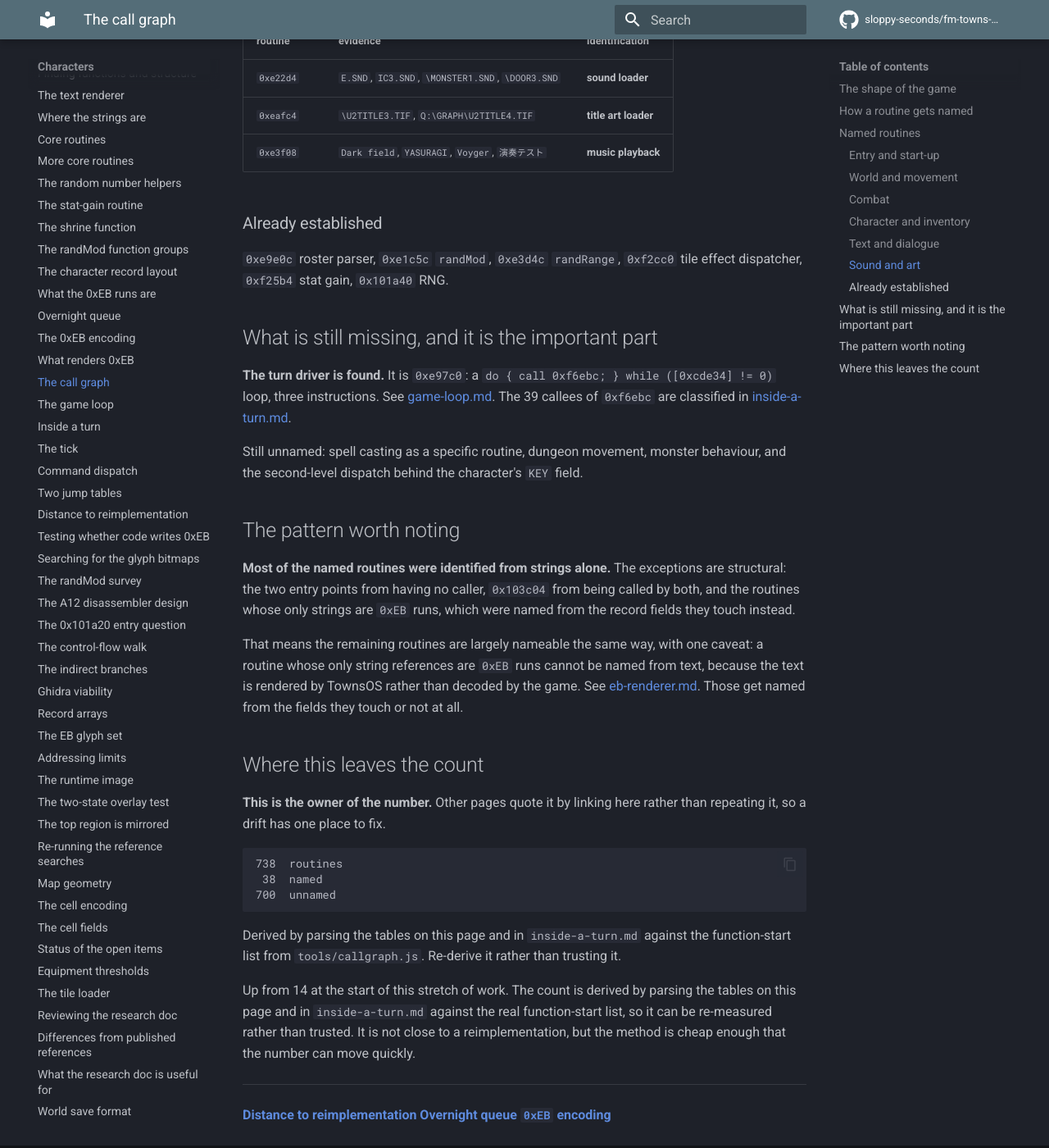
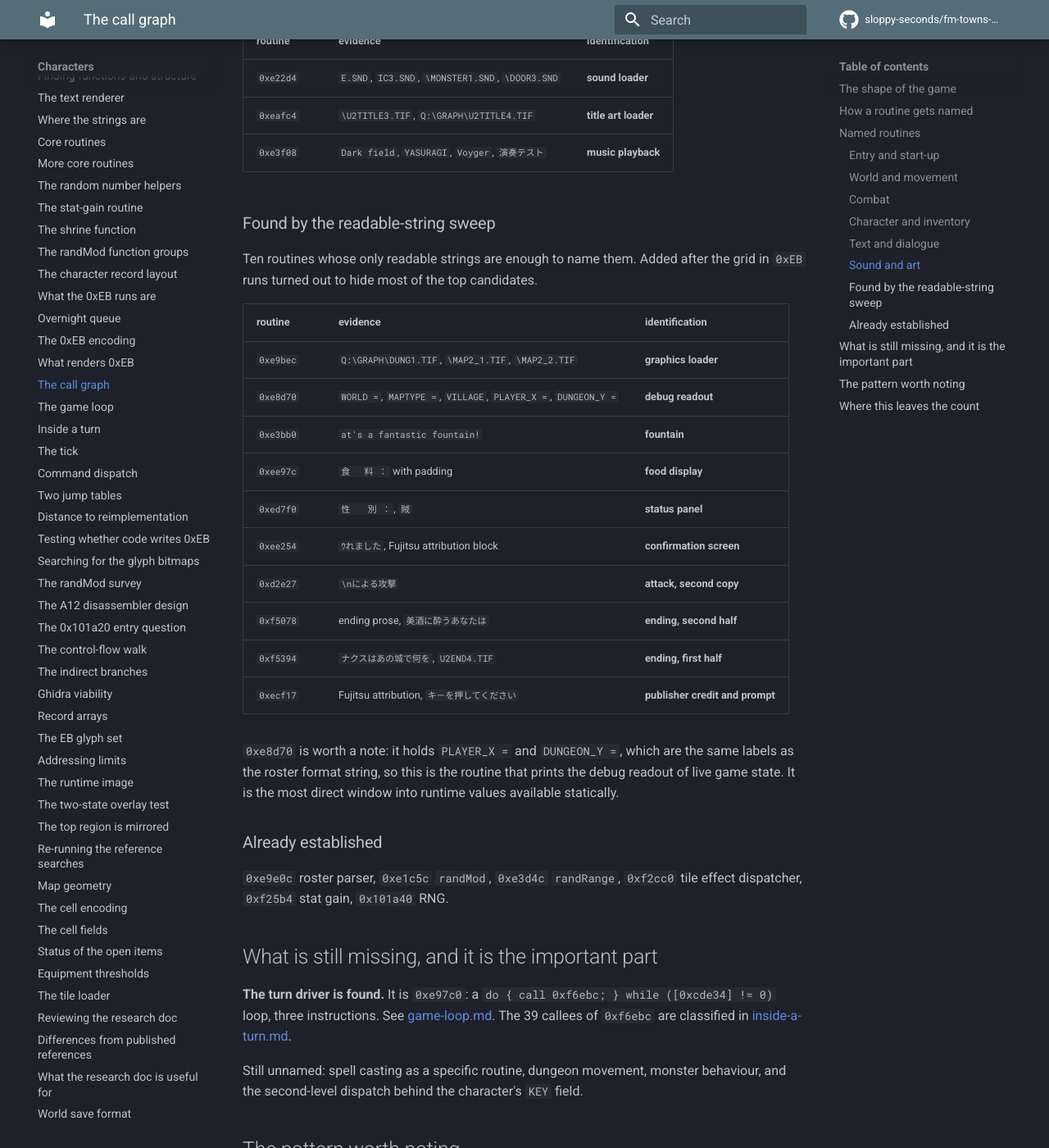
Before and after one commit to sloppy-seconds/fm-towns-ultima, an MkDocs documentation site: the page built from docs/call-graph.md, in a window 1280 px wide and 1400 px high, scrolled down 2835 px. Shown: the whole window at 82% size. Built offline with MkDocs 1.6.1 and Material for MkDocs 9.7.7, drawn with Linux system fonts in a browser that asks for light colours; comment, search, counter and statistics services are not loaded; some of the changed text lies outside the part shown.

Commit message:
Work item 1a and measure the ceiling for naming by string reference
Item 1a said "name every routine with at least one readable string reference". Working it measured what that
ceiling actually is, which the item did not know.

THE CEILING, measured. Every one of the 738 function starts was scanned for push imm32 and mov r32,imm32
pointing at printable data that is not an 0xEB run. 93 of 738 qualify. The other 645 have no readable text at
all, so they cannot be named this way and no further sweeping will change that. That number is the answer to
the item's acceptance criterion, and it was not known before.

TEN NAMED, taking the count from 38 to 48. The ten were hidden because fnstrings.js --top ranks by total
string count and the top of that list is dominated by 0xEB runs, which cannot be read. Filtering to readable
strings only surfaced a different set:

  0xe9bec  graphics loader, on Q:\GRAPH\DUNG1.TIF and \MAP2_1.TIF and \MAP2_2.TIF
  0xe8d70  DEBUG READOUT, on WORLD = and MAPTYPE = and VILLAGE and PLAYER_X = and DUNGEON_Y = and DUNGEON_Y
  0xe3bb0  fountain, on "at's a fantastic fountain!"
  0xee97c  food display, on 食  料 ：
  0xed7f0  status panel, on 性　　別 ：
  0xee254  confirmation screen, on ｳれました with the Fujitsu attribution block
  0xd2e27  attack, a second copy, on \nによる攻撃
  0xf5078  ending, second half, on the prose 美酒に酔うあなたは
  0xf5394  ending, first half, on ナクスはあの城で何を and U2END4.TIF
  0xecf17  publisher credit and key prompt

0xe8d70 is the interesting one. It prints PLAYER_X and DUNGEON_Y, the same labels as the roster format
string, so it is the routine that shows live game state. That makes it the most direct static window into
runtime values the project has, and it is worth reading properly later.

THE LESSON ABOUT THE TOOL. fnstrings.js ranks by string count, which is the wrong ranking when most strings
are unreadable. A --readable filter would have surfaced these ten on the first sweep several sessions ago.
Recorded in call-graph.md rather than left as a tool limitation.

````diff
--- a/docs/call-graph.md
+++ b/docs/call-graph.md
@@ -88,6 +88,28 @@ this session.
 | `0xeafc4` | `\U2TITLE3.TIF`, `Q:\GRAPH\U2TITLE4.TIF` | **title art loader** |
 | `0xe3f08` | `Dark field`, `YASURAGI`, `Voyger`, `演奏テスト` | **music playback** |
 
+### Found by the readable-string sweep
+
+Ten routines whose only readable strings are enough to name them. Added after the grid in `0xEB` runs
+turned out to hide most of the top candidates.
+
+| routine | evidence | identification |
+|---|---|---|
+| `0xe9bec` | `Q:\GRAPH\DUNG1.TIF`, `\MAP2_1.TIF`, `\MAP2_2.TIF` | **graphics loader** |
+| `0xe8d70` | `WORLD = `, `MAPTYPE = `, `VILLAGE`, `PLAYER_X = `, `DUNGEON_Y = ` | **debug readout** |
+| `0xe3bb0` | `at's a fantastic fountain!` | **fountain** |
+| `0xee97c` | `食  　料  ：` with padding | **food display** |
+| `0xed7f0` | `性　　別  ：`, `賊` | **status panel** |
+| `0xee254` | `ｳれました`, Fujitsu attribution block | **confirmation screen** |
+| `0xd2e27` | `\nによる攻撃` | **attack, second copy** |
+| `0xf5078` | ending prose, `美酒に酔うあなたは` | **ending, second half** |
+| `0xf5394` | `ナクスはあの城で何を`, `U2END4.TIF` | **ending, first half** |
+| `0xecf17` | Fujitsu attribution, `キ－を押してください` | **publisher credit and prompt** |
+
+`0xe8d70` is worth a note: it holds `PLAYER_X = ` and `DUNGEON_Y = `, which are the same labels as the
+roster format string, so this is the routine that prints the debug readout of live game state. It is the
+most direct window into runtime values available statically.
+
 ### Already established
 
 `0xe9e0c` roster parser, `0xe1c5c` `randMod`, `0xe3d4c` `randRange`, `0xf2cc0` tile effect
@@ -120,12 +142,21 @@ drift has one place to fix.
 
 ```
 738  routines
- 38  named
-700  unnamed
+ 48  named
+690  unnamed
+
+ 93  have at least one readable, non-0xEB string
+645  have none
 ```
 
 Derived by parsing the tables on this page and in `inside-a-turn.md` against the function-start list from
 `tools/callgraph.js`. Re-derive it rather than trusting it.
+
+**The 93 is the ceiling for naming by string reference**, and it was measured rather than assumed: every
+function start was scanned for `push imm32` and `mov r32,imm32` pointing at printable data that is not an
+`0xEB` run. 93 of 738 qualify. The other 645 have no readable text at all, so they cannot be named this way
+and no amount of further sweeping will change that. See [eb-renderer.md](eb-renderer.md) for why the `0xEB`
+runs do not count as readable: the renderer hands them to TownsOS, so their text is not in the executable.
 
 Up from 14 at the start of this stretch of work. The count is derived by parsing the tables on this page
 and in `inside-a-turn.md` against the real function-start list, so it can be re-measured rather than
````
Also changed, not shown: docs/plan.md (+6 -3 lines).
